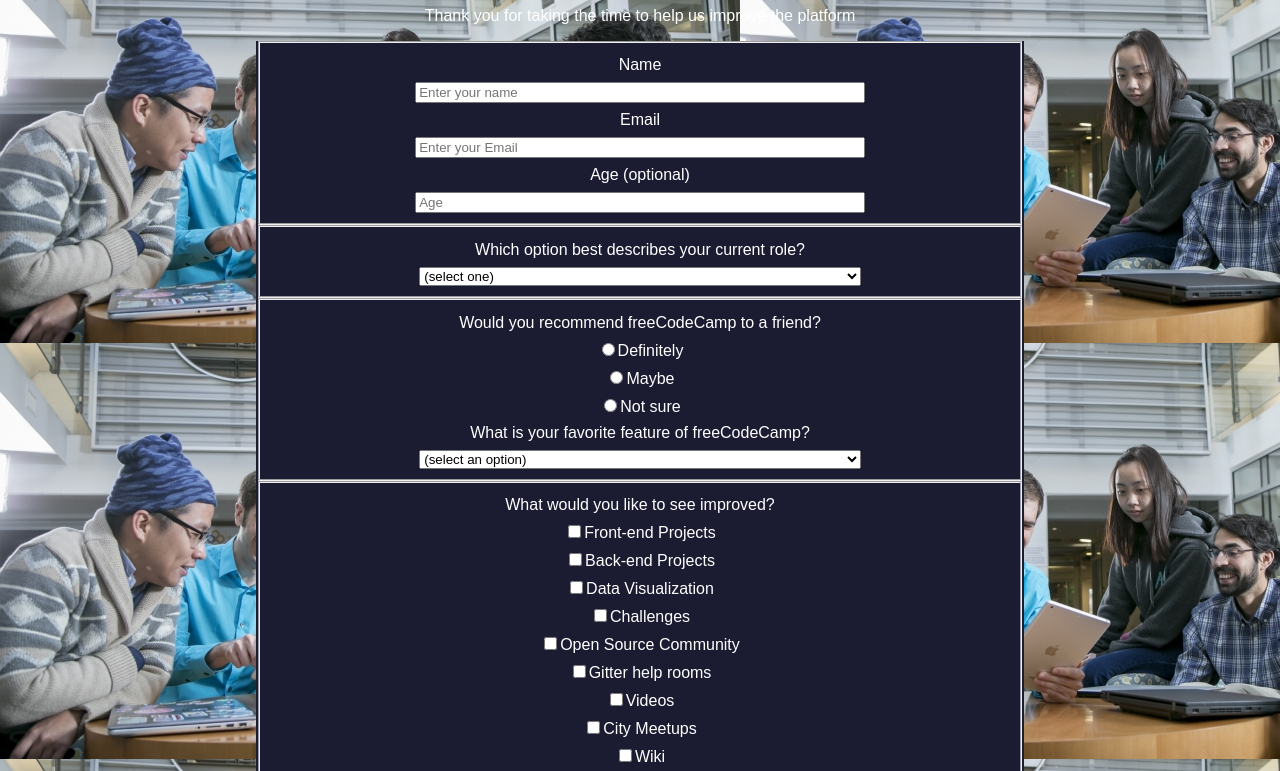
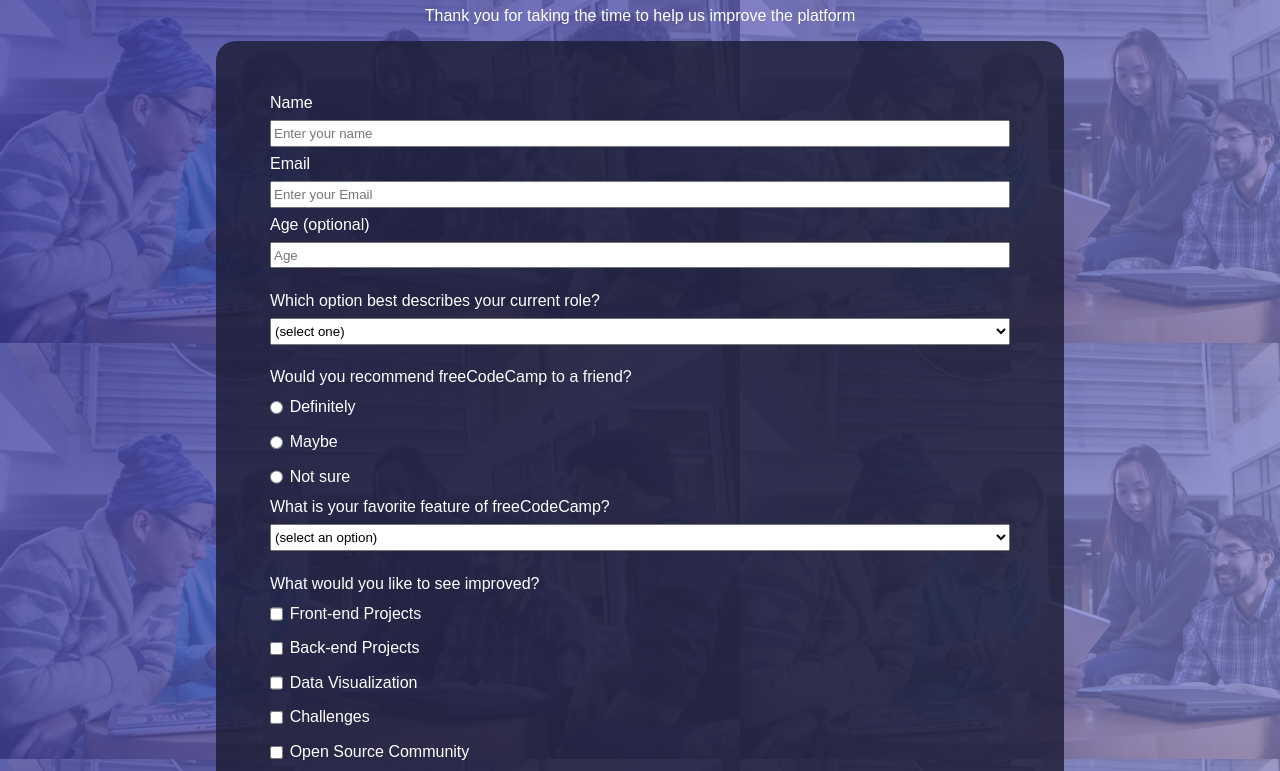
Before and after one commit to Pipswolick/freecodecamp-surveyform, a plain HTML site: page index.html in a window 1280 px wide. Shown: the part 73-844 px from the top of the page. Drawn offline with Linux system fonts and the light colour scheme.

Commit message:
styling edits

```diff
--- a/index.html
+++ b/index.html
@@ -10,8 +10,8 @@
 <body>
     <h1>freeCodeCamp Survey Form</h1>
     <p>Thank you for taking the time to help us improve the platform</p>
+    <form method="post" action='https://register-demo.freecodecamp.org'>
         <div class="survey">
-        <form method="post" action='https://register-demo.freecodecamp.org'>
             <fieldset>
                 <label for="Name"> Name</label>
                 <input id="Name" name="Name" type="text" placeholder="Enter your name" required />
@@ -56,10 +56,12 @@
         <div class="survey">
             <fieldset>
                 <label>What would you like to see improved?</label>
-            <label for="Front-end"> <input id="Front-end" type="checkbox" name="Front-end" class="inline" />Front-end
+                <label for="Front-end"> <input id="Front-end" type="checkbox" name="Front-end"
+                        class="inline" />Front-end
                     Projects</label>
                 <label for="Back-end Projects">
-                <input id="Back-end Projects" type="checkbox" name="Back-end" class="inline" />Back-end Projects</label>
+                    <input id="Back-end Projects" type="checkbox" name="Back-end" class="inline" />Back-end
+                    Projects</label>
                 <label for="Data Visualization">
                     <input id="Data Visualization" type="checkbox" name="Data Visualization" class="inline" />Data
                     Visualization</label>
--- a/styles.css
+++ b/styles.css
@@ -1,31 +1,53 @@
 body {
     text-align: center;
-    background-image: url(teamwork.jpg);
-    background-color: rgba(136, 136, 206, 0.7);
+    background:
+        linear-gradient(115deg, rgba(58, 58, 158, 0.8), rgba(136, 136, 206, 0.7)), url("./teamwork.jpg");
     font-family: sans-serif;
     margin: 0;
     color: white;
 }
 
+form {
+    border-radius: 20px;
+    overflow: hidden;
+    width: 60%;
+    margin-left: auto;
+    margin-right: auto;
+    padding: 2.5em;
+    background-color: rgba(27, 27, 50, 0.8);
+}
 
 .survey {
-    width: 60%;
-    background-color: #1b1b32;
-    margin-left: auto;
-    margin-right: auto;
+    width: 100%;
 }
 
 label {
     display: block;
     margin: 0.5rem 0;
+    text-align: left;
 }
 
-
 input,
-select {
-    width: 60%;
+select,
+textarea {
+    width: 100%;
+    outline: none;
+    min-height: 2em;
 }
 
 .inline {
     width: unset;
+    margin: 0 0.5em 0 0;
+    vertical-align: middle;
 }
+
+fieldset {
+    border: none;
+}
+
+input,
+select {
+    -webkit-box-sizing: border-box;
+    -moz-box-sizing: border-box;
+    box-sizing: border-box;
+}
```
Lines whose indentation alone changed are shown as unchanged.
